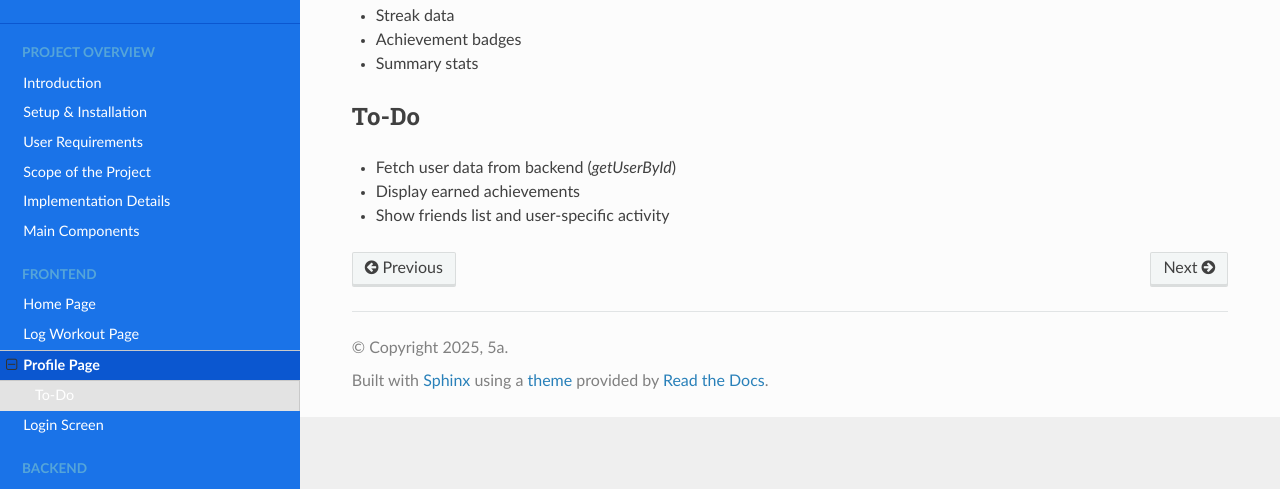
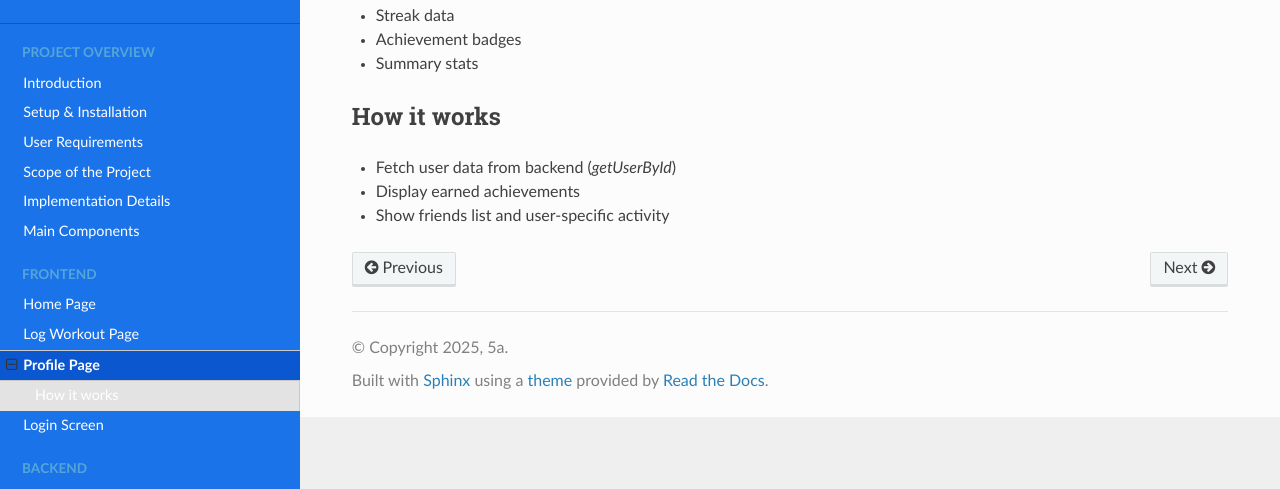
Before and after one commit to 5a-Fitness-App/5a-Code-Documentation, a Sphinx documentation site: the page built from docs/source/frontend/profile_page.rst, in a window 1280 px wide. Shown: the part 276-765 px from the top of the page. Built offline with Sphinx 7.4.7 and the Read the Docs theme 3.1.0, drawn with Linux system fonts in a browser that asks for light colours.

Commit message:
sub titles fixing

```diff
--- a/docs/source/backend/connect_database.rst
+++ b/docs/source/backend/connect_database.rst
@@ -15,7 +15,7 @@ Key Functions
 - `updateUser(...)`
 - `deleteWorkout(...)`
 
-To-Do
+How it works
 -----
 
 - Add streak calculation
--- a/docs/source/frontend/log_workout_page.rst
+++ b/docs/source/frontend/log_workout_page.rst
@@ -19,7 +19,7 @@ Functionality
 - Calls `createWorkout()` from the backend.
 - Displays confirmation message or error feedback.
 
-To-Do
+How it works
 -----
 
 - Add activity types
--- a/docs/source/frontend/login_screen.rst
+++ b/docs/source/frontend/login_screen.rst
@@ -11,7 +11,7 @@ Current Status
 - Placeholder for login form
 - Input fields for email and password
 
-To-Do
+How it works
 -----
 
 - Connect to backend auth system
--- a/docs/source/frontend/profile_page.rst
+++ b/docs/source/frontend/profile_page.rst
@@ -10,7 +10,7 @@ Displays user information, including:
 - Achievement badges
 - Summary stats
 
-To-Do
+How it works
 -----
 
 - Fetch user data from backend (`getUserById`)
```
